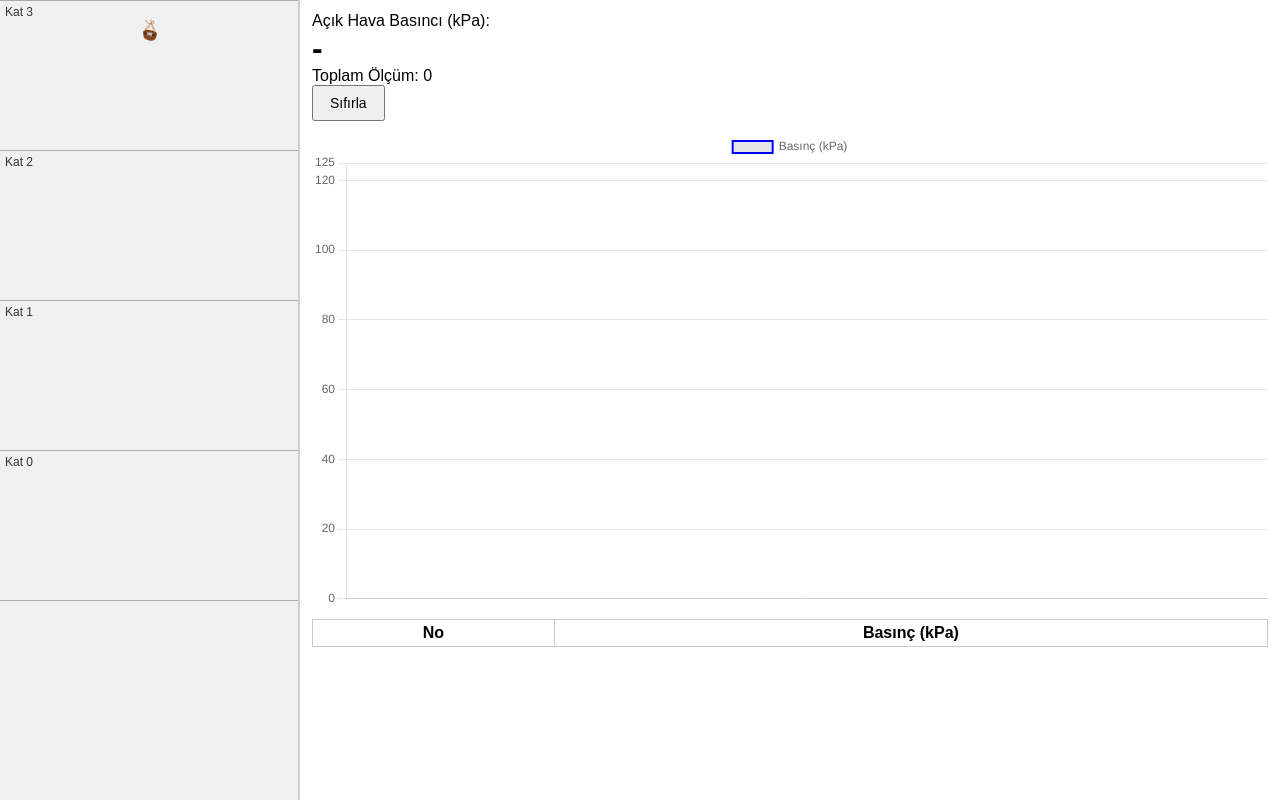
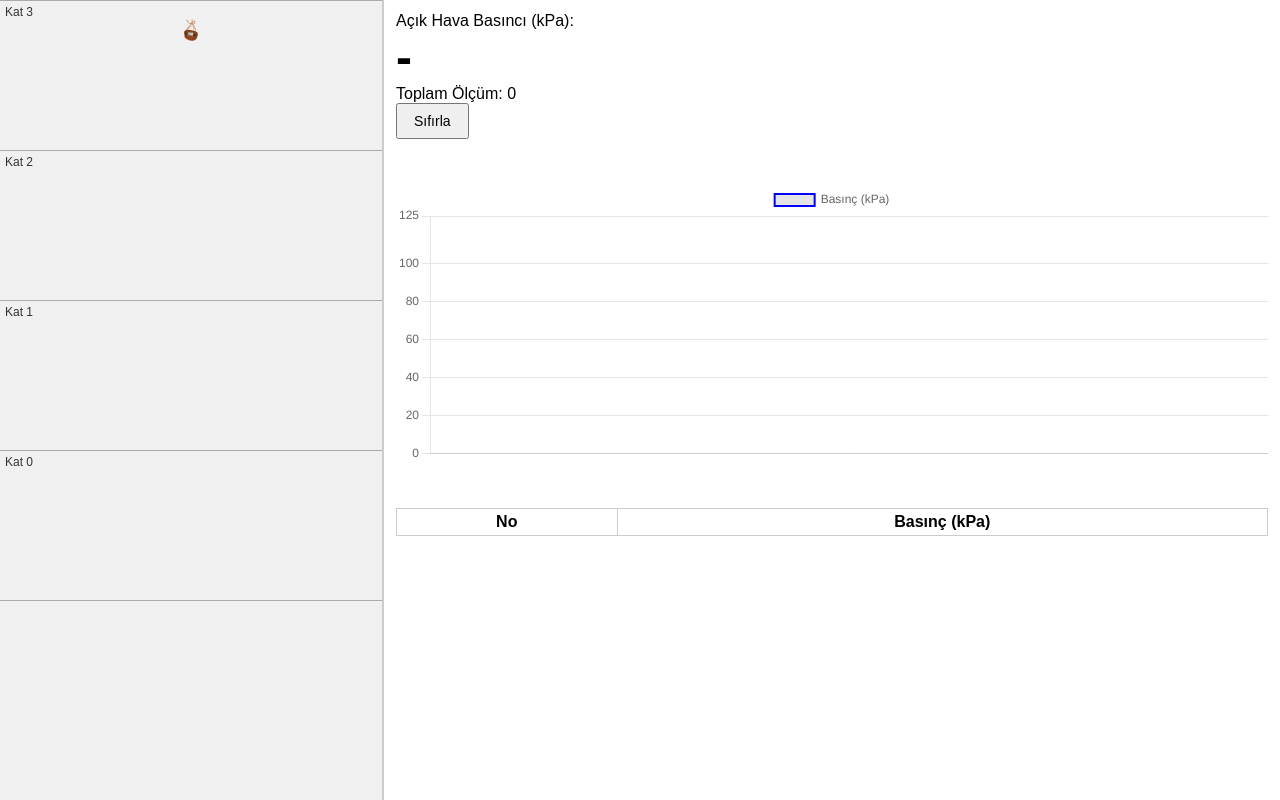
Before and after one commit to Iotfyedu1/simpressure, a plain HTML site: page index.html in a window 1280 px wide. Drawn offline with nearby package versions, Linux system fonts and the light colour scheme.

Commit message:
Update index.html

```diff
--- a/index.html
+++ b/index.html
@@ -14,7 +14,7 @@
       height: 100vh;
     }
     #left {
-      width: 300px;
+      width: 30%;
       background: #f0f0f0;
       position: relative;
       border-right: 2px solid #ccc;
@@ -37,7 +37,8 @@
       height: 40px;
       background: url('basket.png') no-repeat center/contain;
       position: absolute;
-      left: 130px;
+      left: 50%;
+      transform: translateX(-50%);
       cursor: grab;
     }
     #right {
@@ -45,10 +46,10 @@
       padding: 12px;
       display: flex;
       flex-direction: column;
-      gap: 10px;
+      justify-content: space-between;
     }
     #pressureValue {
-      font-size: 32px;
+      font-size: 48px;
       font-weight: bold;
     }
     #dataTable {
@@ -64,22 +65,44 @@
       padding: 8px 16px;
       font-size: 14px;
     }
+    #top-section {
+      display: flex;
+      justify-content: space-between;
+      align-items: center;
+      flex-wrap: wrap;
+    }
+    #chart-container, #table-container {
+      height: 35vh;
+    }
+    canvas {
+      width: 100% !important;
+      height: 100% !important;
+    }
+    #table-container {
+      overflow-y: auto;
+    }
   </style>
 </head>
 <body>
   <div id="left"></div>
   <div id="right">
+    <div id="top-section">
       <div>
         <div>Açık Hava Basıncı (kPa):</div>
         <div id="pressureValue">-</div>
         <div id="measurementCount">Toplam Ölçüm: 0</div>
         <button onclick="resetAll()">Sıfırla</button>
       </div>
+    </div>
+    <div id="chart-container">
       <canvas id="pressureChart"></canvas>
+    </div>
+    <div id="table-container">
       <table id="dataTable">
         <thead><tr><th>No</th><th>Basınç (kPa)</th></tr></thead>
         <tbody></tbody>
       </table>
+    </div>
   </div>
 
   <script>
@@ -136,6 +159,8 @@
         }]
       },
       options: {
+        responsive: true,
+        maintainAspectRatio: false,
         scales: {
           y: { min: 0, max: 125 }
         }
```
Lines whose indentation alone changed are shown as unchanged.
